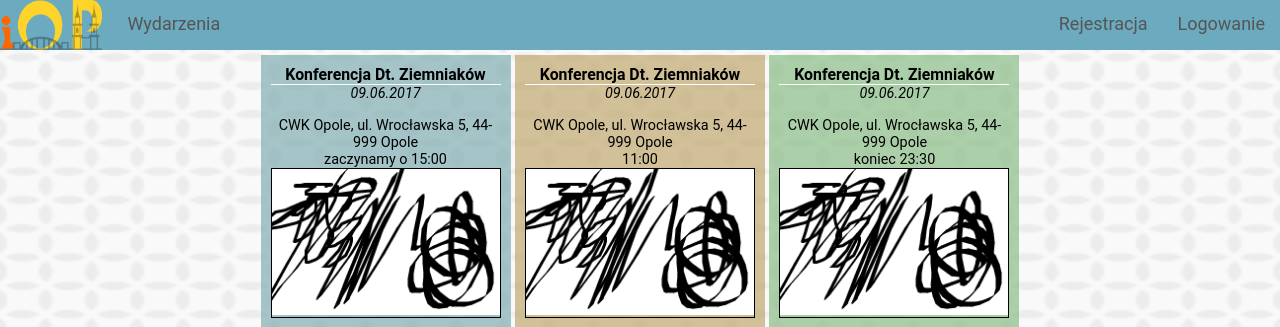
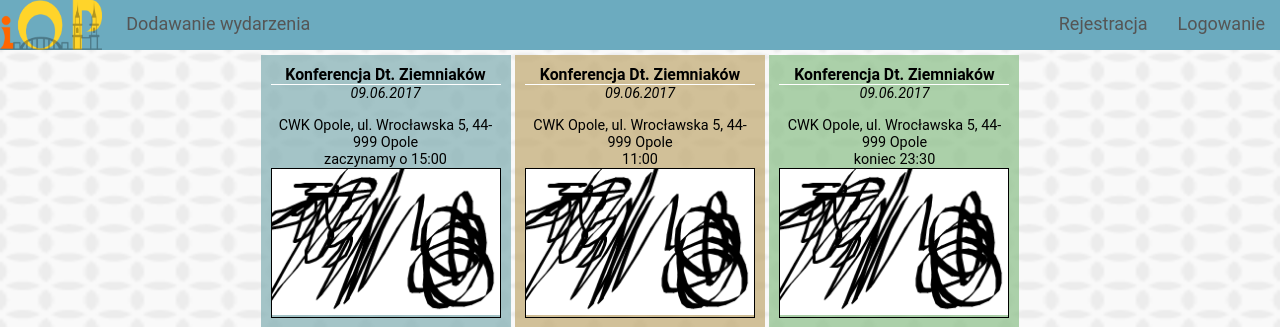
Before and after one commit to tojatos/PiastCode, a CodeIgniter app: page /PiastCode/index.php/main/index in a window 1280 px wide. Shown: the top 327 px of the page. Run offline with CodeIgniter, Linux system fonts and the light colour scheme.

Commit message:
dodaj wyd nav

```diff
--- a/application/views/inc/mainNav.php
+++ b/application/views/inc/mainNav.php
@@ -2,7 +2,7 @@
 <nav class="mainnav">
   <a class="logo" href="<?= site_url() ?>"><img src="<?= site_url() ?>public/images/logo.png" alt=""/></a>
   <ul class="navbar-left">
-     <li><a href="<?= site_url('Event')?>"class="<?= ($this->uri->segment(1)=="Event") ? "active" : ""?>">Wydarzenia</a></li>
+     <li><a href="<?= site_url('Event/Create')?>"class="<?= ($this->uri->segment(1)=="Event") ? "active" : ""?>">Dodawanie wydarzenia</a></li>
   </ul>
   <ul class="navbar-right">
     <?php if (!$this->session->is_logged): ?>
```
